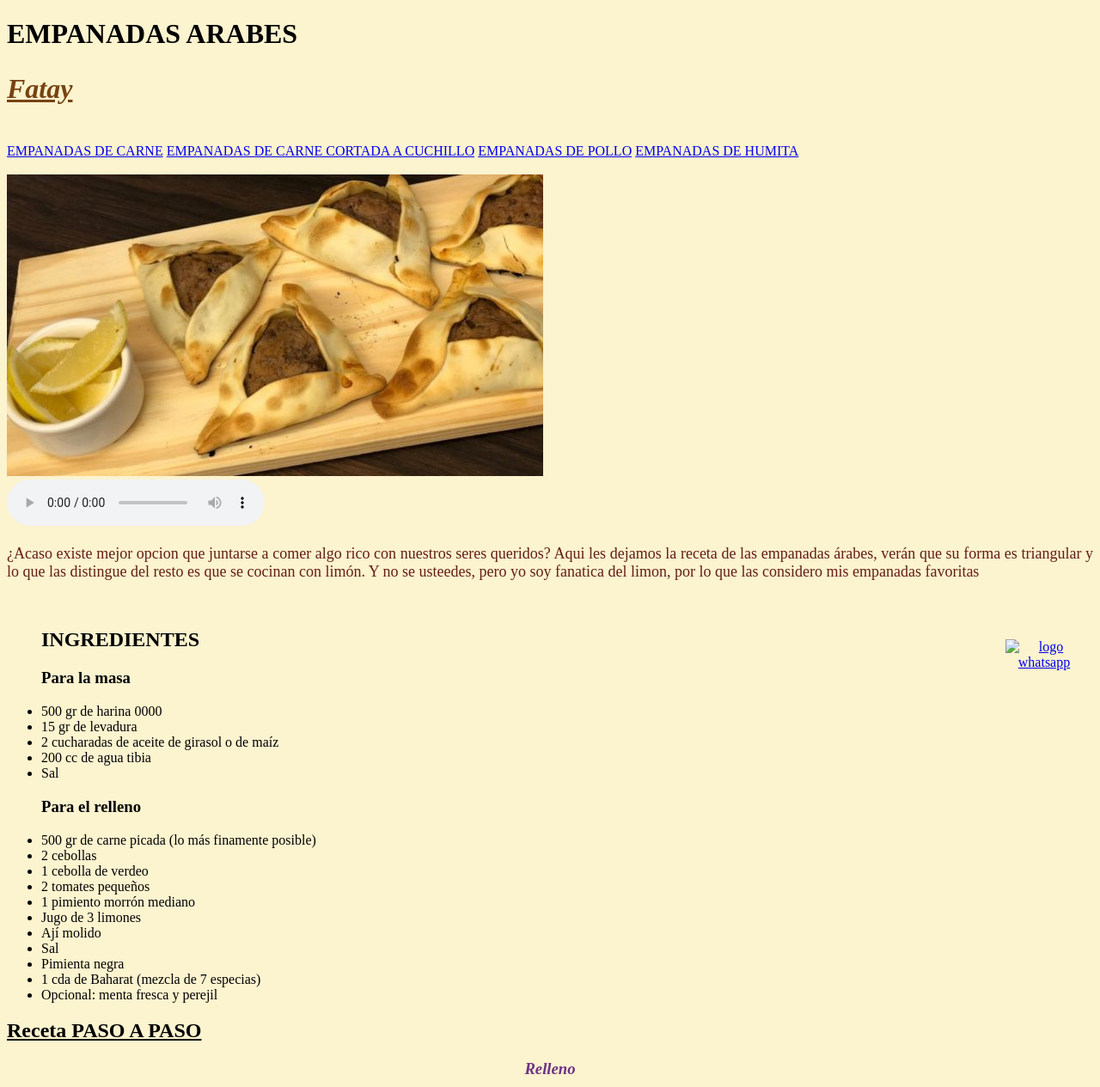
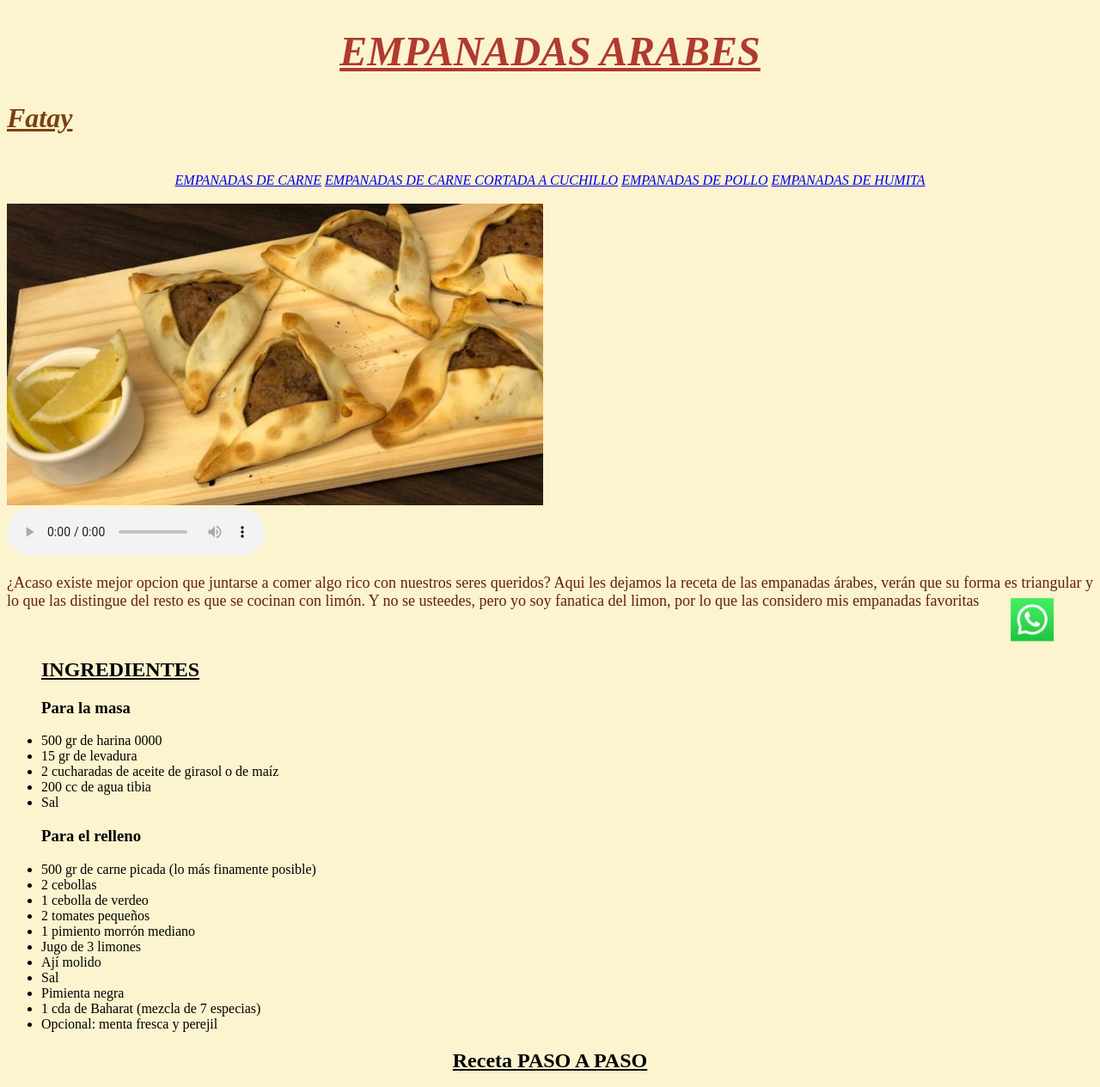
Before and after one commit to Solm01/frontend, a plain HTML site: page index.html in a window 1280 px wide. Shown: the top 1265 px of the page at 86% size. Drawn offline with Linux system fonts and the light colour scheme.

Commit message:
Add files via upload

```diff
--- a/css/estilos.css
+++ b/css/estilos.css
@@ -1,10 +1,16 @@
 body{background-color: #FCF3CF ; cursor: pointer;font-family:inherit;}
-.blancoletra {color: #B03A2E ;font-style: italic; text-decoration: underline; text-align: center; font-size: xxx-large}
+#blancoletra {color: #B03A2E ;font-style: italic; text-decoration: underline; text-align: center; font-size: xxx-large}
 .letramarron {color: #784212; font-style: oblique;text-decoration: underline; font-size: xx-large}
 .introduccion {color: #641E16; font-style: normal;font-size: large; text-align: justify;}
-.subrayado {text-decoration: underline; color: }
+.subrayado {text-decoration: underline; text-align: center;}
+.subrayadosolo { text-decoration: underline;}
 .centrado {text-align: center; color: #6C3483; font-style: oblique;}
 .tamaño {font-size: medium}
 .tamañomayor {font-size: large}
 .blancocentrado {color: #1D8348; text-decoration: underline; text-align: center;}
 .textohistoria {font-size: large; text-align: justify;}
+.enlaces{font-style: oblique; text-align: center;}
+.twitterlogo {width: 50px}
+.facebooklogo {width: 50px}
+.instagramlogo {width: 50px}
+.whatsapplogo {width: 50px; position:relative; float: right;margin: 12px; text-decoration: none;  font-size: 14px; padding: 22px;}
```
Also changed, not shown: imagenes/empanadas.jpg (added), imagenes/facebook.jpg (added), imagenes/instagram.jpg (added), imagenes/twitter.png (added), imagenes/whats.png (added), 1 other file.
